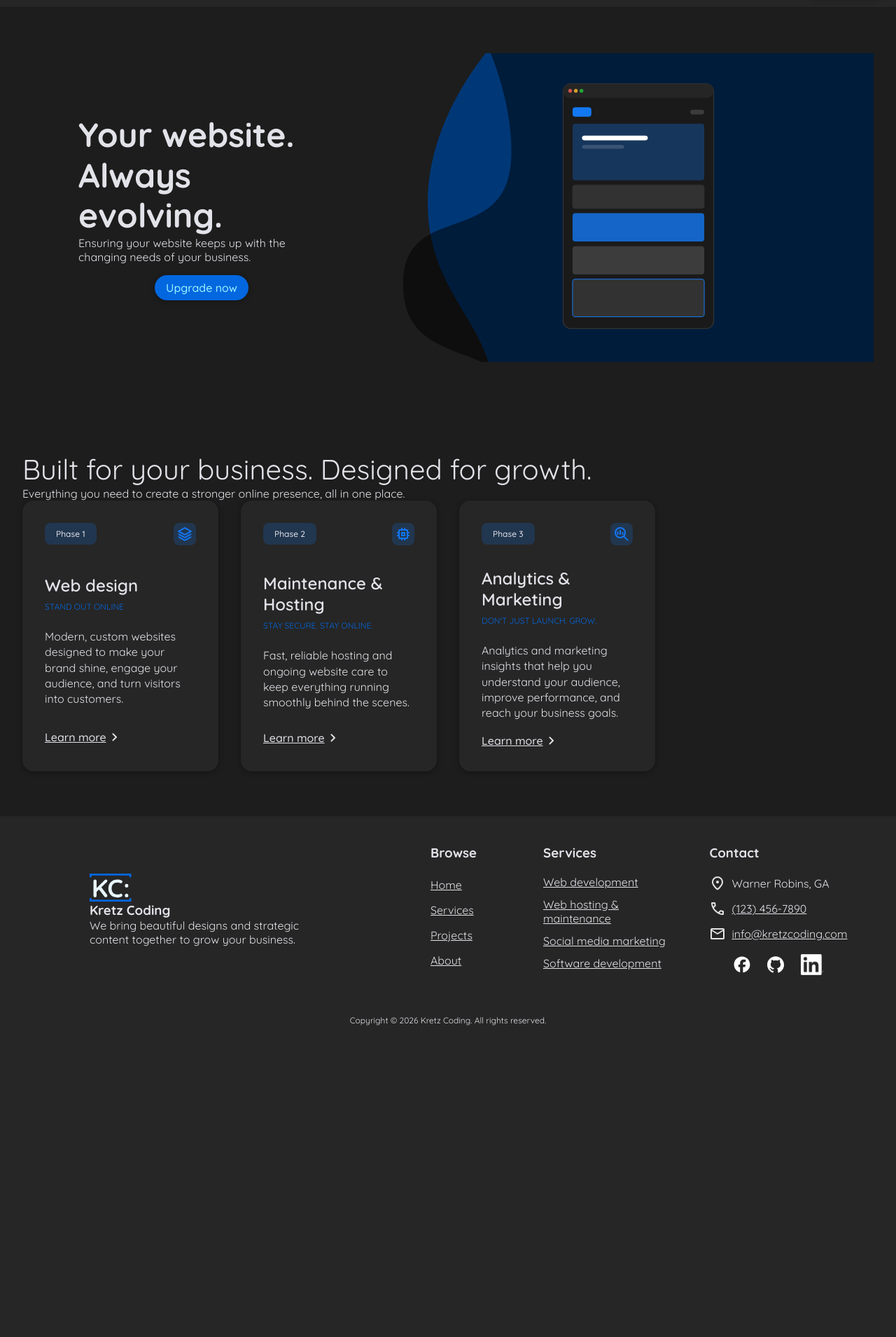
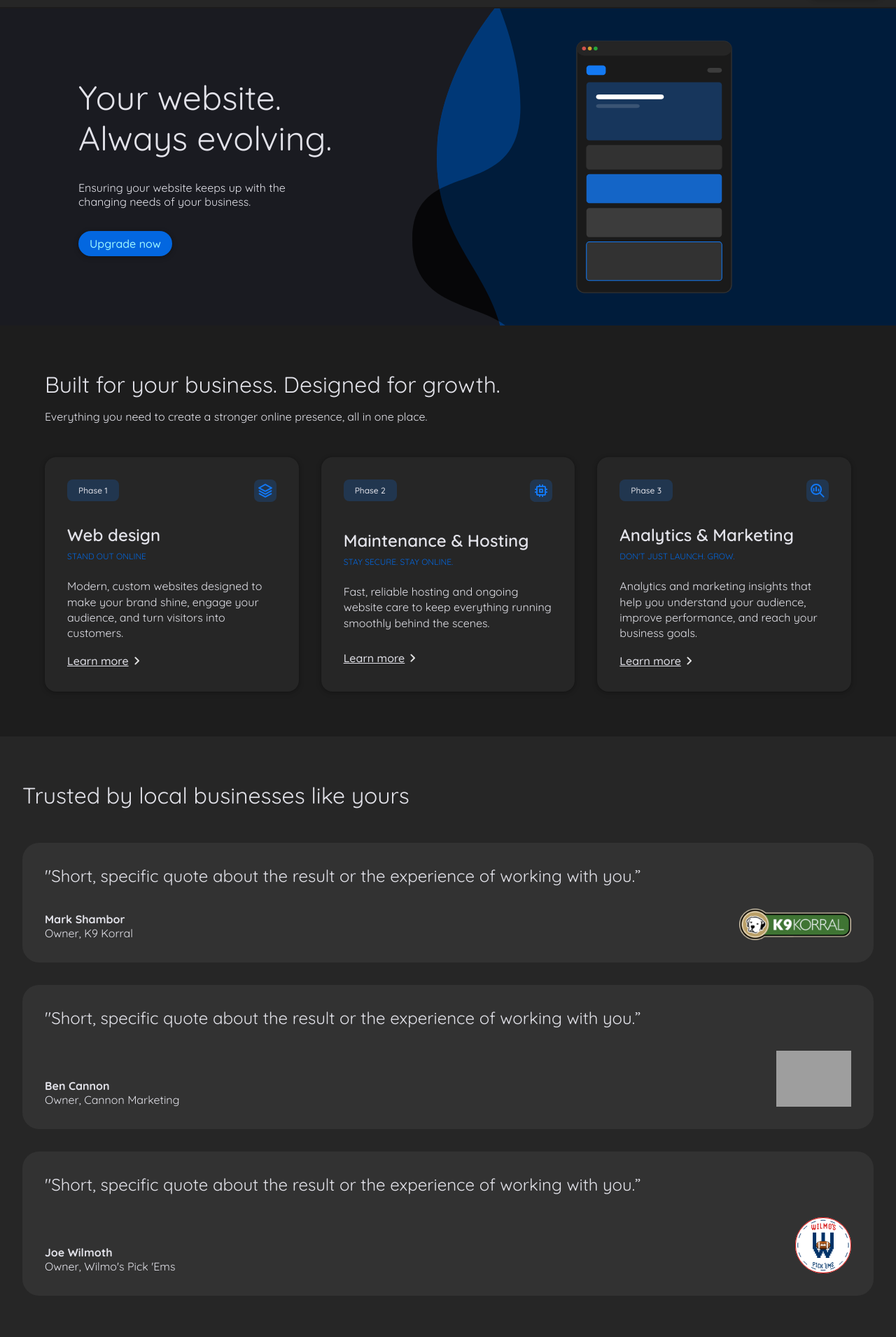
Before and after one commit to kretz-coding/kretzcoding.com, a SvelteKit app in the folder kretz-coding/: page / in a window 1280 px wide. Shown: the part 50-1960 px from the top of the page at 70% size. Before the commit the page ends 1547 px from the top, so only its background shows below. Built offline with nearby package versions, Linux system fonts and the light colour scheme; grey boxes are pictures that could not be loaded.

Commit message:
added clients section.

```diff
--- a/kretz-coding/src/routes/+page.svelte
+++ b/kretz-coding/src/routes/+page.svelte
@@ -6,22 +6,23 @@
 <main>
     <div class="hero-container">
         <section class="hero">
-            <div class="left">
+            <div class="cta">
                 <h1>Your website. <br /> Always evolving.</h1>
                 <p>
                     Ensuring your website keeps up with the changing needs of your
                     business.
                 </p>
+                <div class="button-container">
                     <Button
                             label="Upgrade now"
                             href="/contact"
                             style="fill"
                             variant="accent"
-                    isDisabled={false}
                             size="m"
                     />
                 </div>
-            <div class="right">
+            </div>
+            <div class="animation">
                 <img
                     class="animation"
                     src="/animation.svg"
@@ -63,6 +64,44 @@
                 />
             </div>
         </section>
+
+    </div>
+    <div class="clients-container">
+        <section class="clients">
+            <h2>Trusted by local businesses like yours</h2>
+            <div class="testimonials">
+                <div class="testimonial">
+                    <p class="quote">"Short, specific quote about the result or the experience of working with you.”</p>
+                    <div class="company-info">
+                        <div class="person-info">
+                            <p class="name">Mark Shambor</p>
+                            <p class="position">Owner, K9 Korral</p>
+                        </div>
+                        <img class="logo" src="/k9-korral.svg" alt="K9 Korral logo" />
+                    </div>
+                </div>
+                <div class="testimonial">
+                    <p class="quote">"Short, specific quote about the result or the experience of working with you.”</p>
+                    <div class="company-info">
+                        <div class="person-info">
+                            <p class="name">Ben Cannon</p>
+                            <p class="position">Owner, Cannon Marketing</p>
+                        </div>
+                        <img class="logo" src="/cannon-marketing.svg" alt="Cannon Marketing logo" />
+                    </div>
+                </div>
+                <div class="testimonial">
+                    <p class="quote">"Short, specific quote about the result or the experience of working with you.”</p>
+                    <div class="company-info">
+                        <div class="person-info">
+                            <p class="name">Joe Wilmoth</p>
+                            <p class="position">Owner, Wilmo's Pick 'Ems</p>
+                        </div>
+                        <img class="logo" src="/wilmo-pickems.svg" alt="Wilmo's Pick 'Ems logo" />
+                    </div>
+                </div>
+            </div>
+        </section>
     </div>
 </main>
 
@@ -79,23 +118,20 @@
             display: grid;
             justify-content: center;
             gap: 2rem;
-            background-color: #1d1d1d;
+            background-color: var(--surface-container-low);
             color: var(--kc-light-blue);
+            padding: 4rem 2rem;
 
             p {
-                max-width: 40ch;
-                padding-block-end: 1rem;
+                padding-block: 2rem;
             }
 
-            h1 {
-                font-size: 3rem;
-                font-weight: 700;
-                line-height: 1.2;
+            .cta {
+                display: grid;
+
+                .button-container {
+                    justify-self: center;
                 }
-
-            .left {
-                padding: 3rem;
-                justify-items: center;
             }
         }
 
@@ -105,28 +141,35 @@
                 justify-content: center;
                 align-items: center;
                 gap: 4rem;
-                padding-inline-start: 4rem;
+                padding: 0 0 0 4rem;
 
-                .left {
+                .cta {
+                    justify-self: start;
+                    padding: 3rem;
+
+                    .button-container {
                         justify-self: start;
                     }
+                }
 
-                .right {
+                .animation {
                     background-image: url("/wavy-background.svg");
                     height: 100%;
                     align-content: center;
+
+                    img {
+                        width: 100%;
+                    }
                 }
             }
         }
     }
 
-
-
     .services-container {
         container: services / inline-size;
 
         .services {
-            background-color: #1d1d1d;
+            background-color: var(--primary-container);
             color: var(--kc-light-blue);
             display: grid;
             padding: 4rem 2rem;
@@ -137,11 +180,15 @@
             gap: 2rem;
         }
 
-        h2 {
-            font-size: 2.5rem;
+        p {
+            margin-block: 1rem 3rem;
         }
 
         @container services (min-width: 768px) {
+            .services {
+                padding: 4rem ;
+            }
+
             .card-container {
                 grid-template-columns: 1fr 1fr;
             }
@@ -149,8 +196,56 @@
 
         @container services (min-width: 1200px) {
             .card-container {
-                grid-template-columns: repeat(4, 1fr);
+                grid-template-columns: repeat(3, 1fr);
             }
         }
     }
+
+    .clients-container {
+        container: clients / inline-size;
+
+        .clients {
+            display: grid;
+            gap: 3rem;
+
+            img {
+                max-width: 10rem;
+                max-height: 5rem;
+                justify-self: end;
+                align-self: center;
+            }
+
+            .testimonials {
+                display: grid;
+                gap: 2rem;
+            }
+
+            .testimonial {
+                display: grid;
+                padding: 2rem;
+                border-radius: 3rem;
+                gap: 1rem;
+                border-radius: 1.5rem;
+                background-color: var(--surface-bright);
+            }
+            .quote {
+                margin-block-end: 1rem;
+                font-size: 1.5rem;
+            }
+
+            .company-info {
+                display: grid;
+                grid-auto-flow: column;
+            }
+
+            .person-info {
+                align-self: end;
+            }
+
+            .name {
+                font-weight: 700;
+            }
+        }
+
+    }
 </style>
```
Lines whose indentation alone changed are shown as unchanged.
